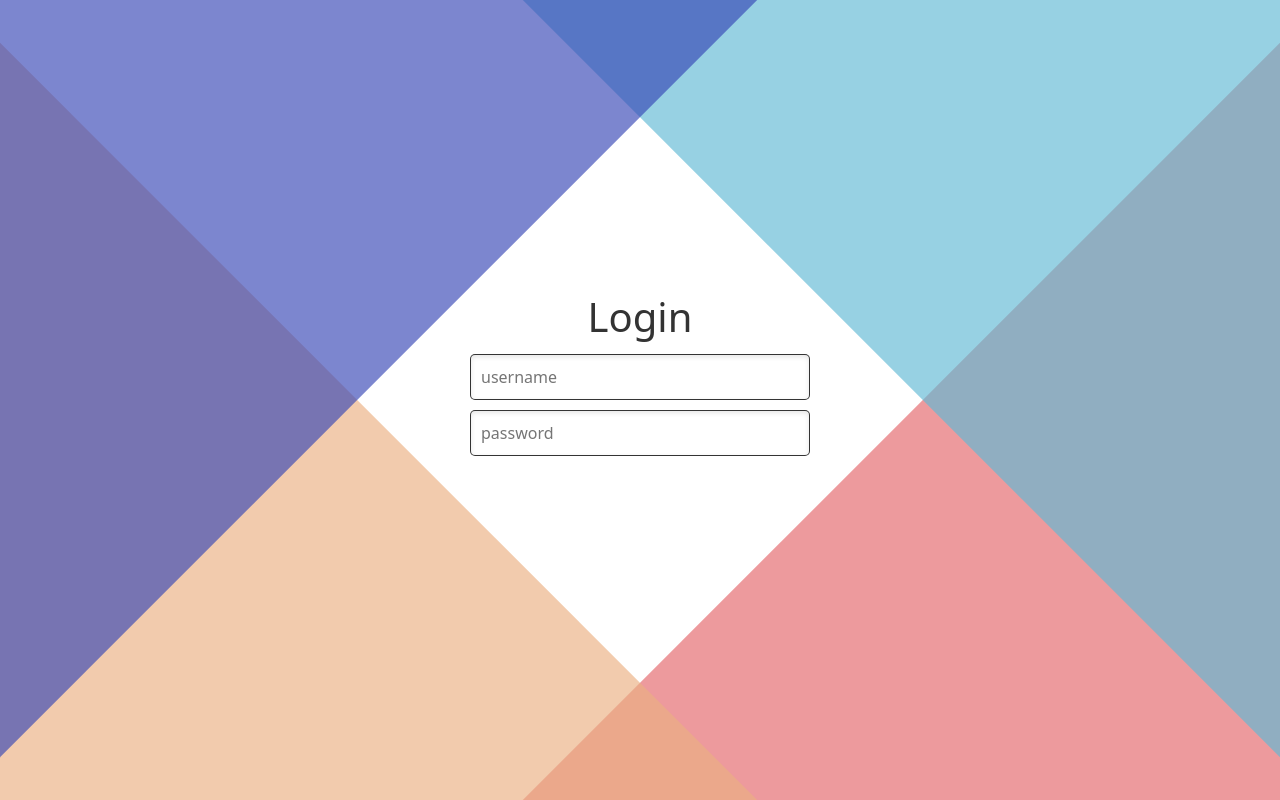
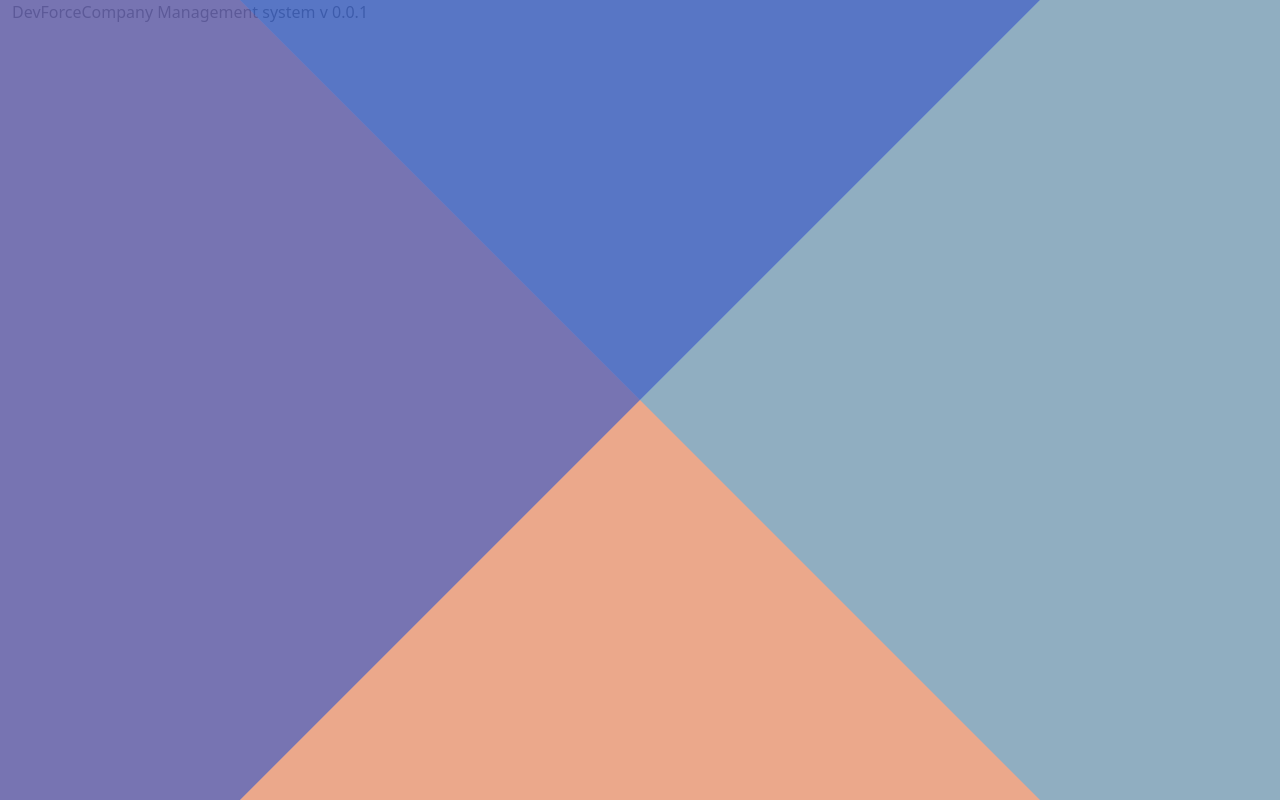
Before and after one commit to ifjandrasmolnar/CompanyManagement, a React (Create React App) app in the folder CompanyManagement/CompanyManagement/ClientApp/: page / in a window 1280 px wide. Built offline with nearby package versions, Linux system fonts and the light colour scheme.

Commit message:
[ UPDATE ] Login button / info from us added

```diff
--- a/CompanyManagement/CompanyManagement/ClientApp/src/Management/Login.jsx
+++ b/CompanyManagement/CompanyManagement/ClientApp/src/Management/Login.jsx
@@ -2,14 +2,22 @@
 import React from "react";
 
 export default function Login() {
+
+    const handleLoginBtn = () => {
+
+    }
+
     return (
         <div className="container" >
+            <span className="devforce-label">DevForce</span>
+            <span className="devforce-label">Company Management system v 0.0.1</span>
             <div className="top"></div>
             <div className="bottom"></div>
             <div className="center">
                 <h1>Login</h1>
                 <input type="text" placeholder="username"/>
                 <input type="password" placeholder="password"/>
+                <button className="login-btn" onClick={() => handleLoginBtn()}>Login</button>
                 <h2>&nbsp;</h2>
             </div>
         </div>
```
